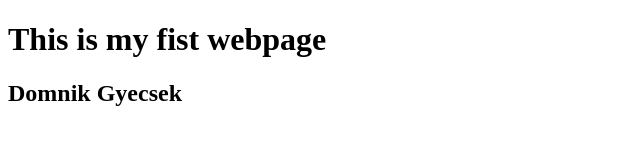
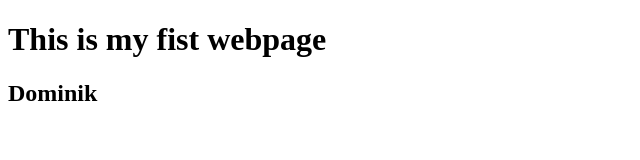
Before and after one commit to dominikgyecsek/CM1016, a plain HTML site: page index.html in a window 1280 px wide. Shown: the whole page, without its empty margins (0-640 px from the left). Drawn offline with Linux system fonts and the light colour scheme.

Commit message:
Name change

```diff
--- a/index.html
+++ b/index.html
@@ -7,6 +7,6 @@
 <body>
 
     <h1>This is my fist webpage</h1>
-    <h2>Domnik Gyecsek</h2>
+    <h2>Dominik</h2>
 </body>
 </html>
```
